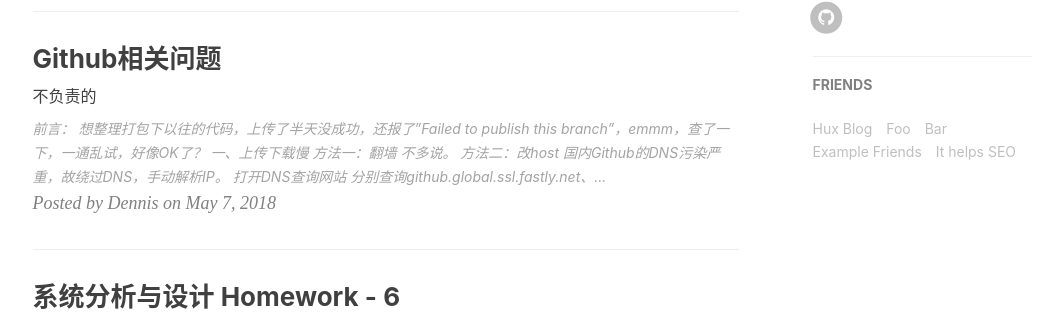
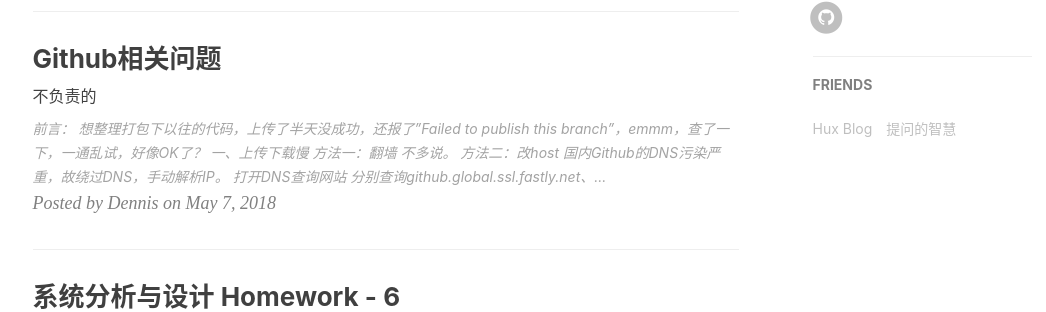
Before and after one commit to dennis-leee/my937889621.github.io, a Jekyll site: the page built from index.html, in a window 1280 px wide and 900 px high, scrolled down 713 px. Shown: the part 140-452 px from the top of the window, without its empty margins (135-1181 px from the left). Built offline with Jekyll 4.4.1, drawn with Linux system fonts in a browser that asks for light colours; nearby versions of some CDN libraries; the list of posts is cut into pages by our own code; comment, search, counter and statistics services are not loaded.

Commit message:
smart questions

```diff
--- a/_config.yml
+++ b/_config.yml
@@ -85,16 +85,7 @@
         title: "Hux Blog",
         href: "http://huangxuan.me"
     },{
-        title: "Foo",
-        href: "#"
-    },{
-        title: "Bar",
-        href: "#"
-    },{
-        title: "Example Friends",
-        href: "#"
-    },{
-        title: "It helps SEO",
-        href: "#"
+        title: "提问的智慧",
+        href: "http://www.dianbo.org/9238/stone/tiwendezhihui.htm"
     }
 ]
```
